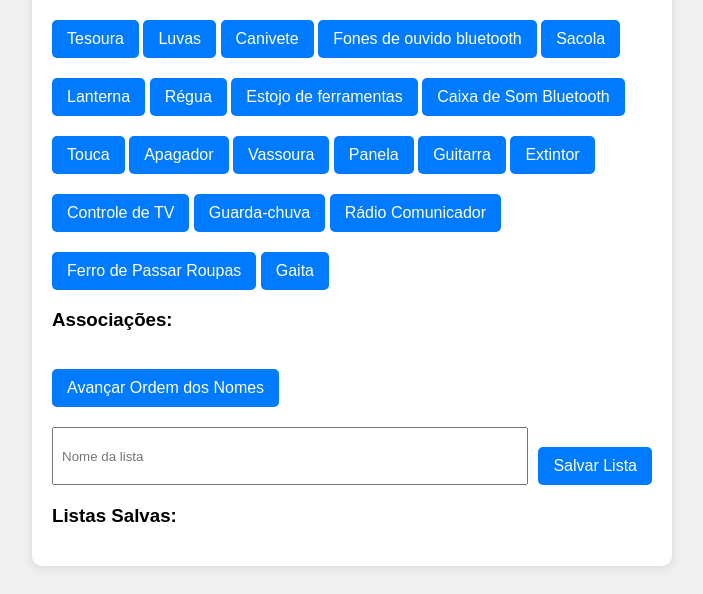
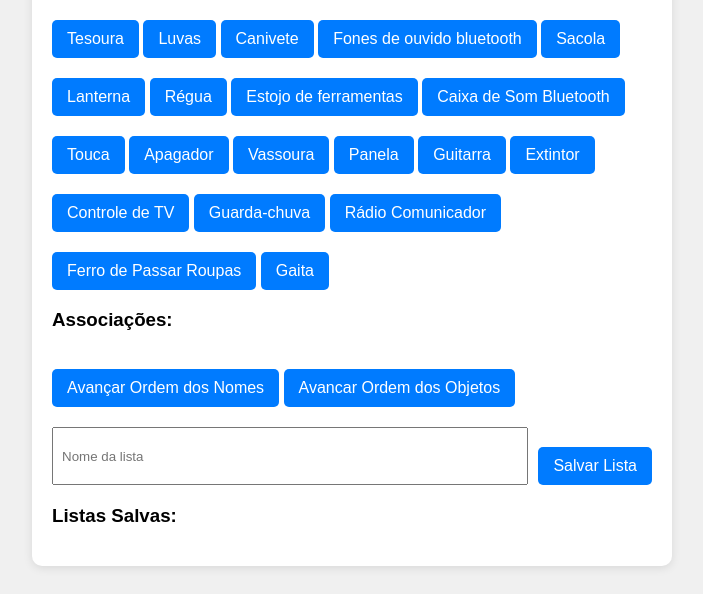
Before and after one commit to Maxwell022/Associa-o-de-nomes-a-objetos, a plain HTML site: page index.html in a window 1280 px wide. Shown: the part 585-1179 px from the top of the page, without its empty margins (288-991 px from the left). Drawn offline with Linux system fonts and the light colour scheme.

```diff
--- a/index.html
+++ b/index.html
@@ -72,6 +72,7 @@
 
     <h3>Associações:</h3>
     <button onclick="avancarNomes()">Avançar Ordem dos Nomes</button>
+    <button onclick="avancarObjetos()">Avancar Ordem dos Objetos</button>
 
 
     <ul id="associacoes"></ul>
--- a/script.js
+++ b/script.js
@@ -36,6 +36,12 @@
 function avancarNomes() {
   const ultimo = nomes.pop();
   nomes.unshift(ultimo);
+  mostrarListas();
+}
+
+function avancarObjetos(){
+  const ultimo = objetos.pop();
+  objetos.unshift(ultimo);
   mostrarListas();
 }
 
```
